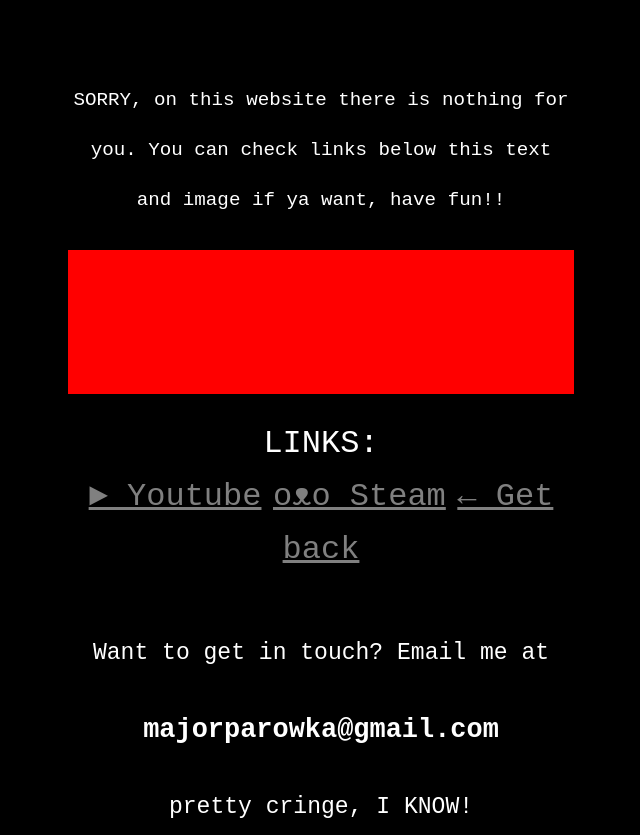
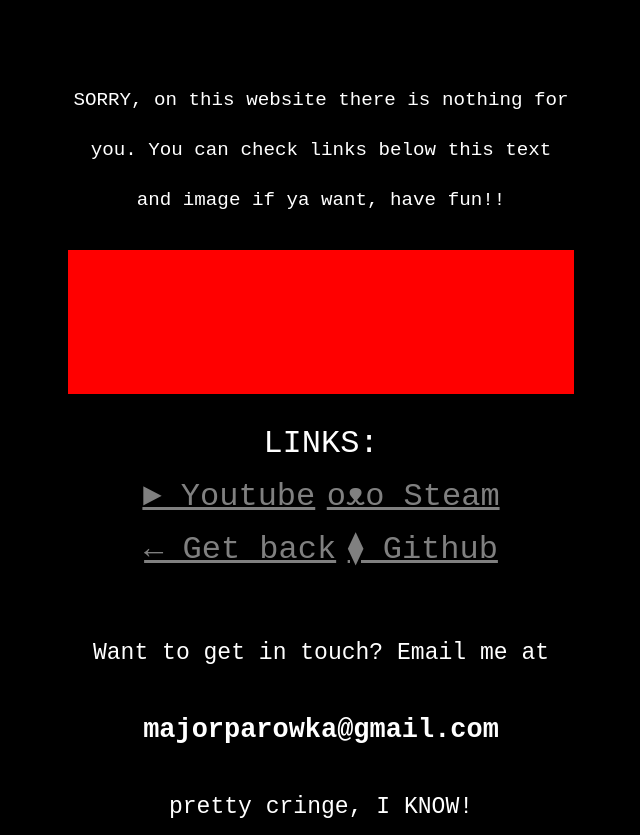
Before and after one commit to JeremiaszMakochon/Toms-stuff, a plain HTML site: page index.html in a window 1280 px wide. Shown: the top 835 px of the page, without its empty margins (319-959 px from the left). Drawn offline with Linux system fonts and the light colour scheme.

Commit message:
Add files via upload

```diff
--- a/index.html
+++ b/index.html
@@ -18,8 +18,9 @@
 
     <a class="textlink">LINKS:</a> <br>
     <a class="link1" href="https://www.youtube.com/@plag456">► Youtube</a>
-    <a class="link2" href="https://steamcommunity.com/id/plag4807/">ᴏᴥᴏ Steam</a>
+    <a class="link2" href="https://steamcommunity.com/id/plag4807/">ᴏᴥᴏ Steam</a> <br>
     <a class="link3" href="https://www.google.com/webhp">← Get back</a>
+    <a class="link4" href="https://github.com/JeremiaszMakochon?tab=repositories">⧫ Github</a>
 
     <div class="textbox2">
     <div>Want to get in touch? Email me at <h3>majorparowka@gmail.com</h3>
--- a/snow.css
+++ b/snow.css
@@ -12,13 +12,17 @@ height: 144px; width: auto; background-position: top; margin-top: 25px; margin-b
 }
 .link2 {color: grey; font-size: xx-large;
 }
-.link3 {color: grey; font-size: xx-large; margin-bottom: 50px;
+.link3 {color: grey; font-size: xx-large;
+}
+.link4 {color: grey; font-size: xx-large; margin-bottom: 50px;
 }
 .link1:hover {color: rgb(240, 116, 116);
 }
-.link2:hover:hover {color: rgb(116, 124, 240);
+.link2:hover {color: rgb(116, 124, 240);
 }
-.link3:hover:hover:hover:hover {color: rgb(240, 190, 116);
+.link3:hover {color: rgb(240, 190, 116);
+}
+.link4:hover {color: rgb(0, 167, 50);
 }
 .textbox2 {font-size: larger; margin-top: 50px; margin-bottom: 50px;
 }
@@ -28,3 +32,4 @@ height: 144px; width: auto; background-position: top; margin-top: 25px; margin-b
 .link1:visited {color: purple;}
 .link2:visited {color: purple;}
 .link3:visited {color: purple;}
+.link4:visited {color: purple;}
```
